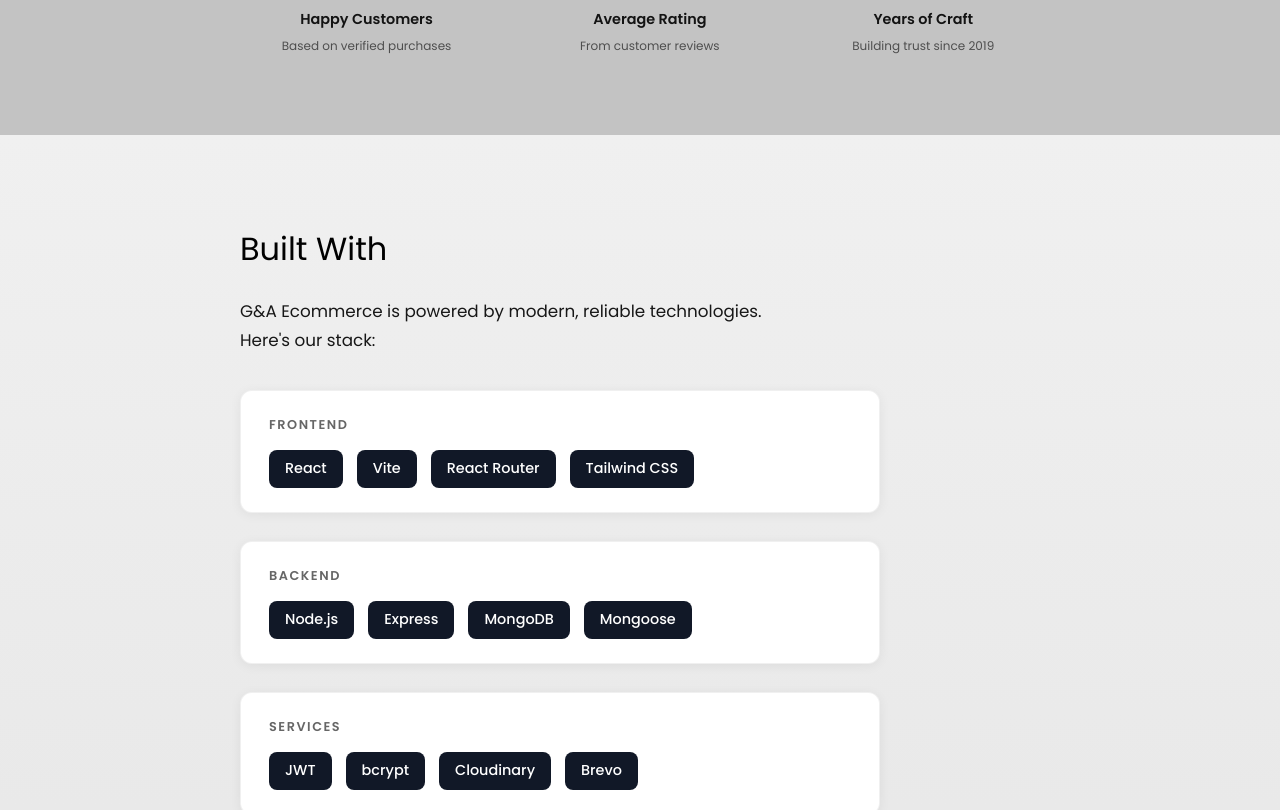
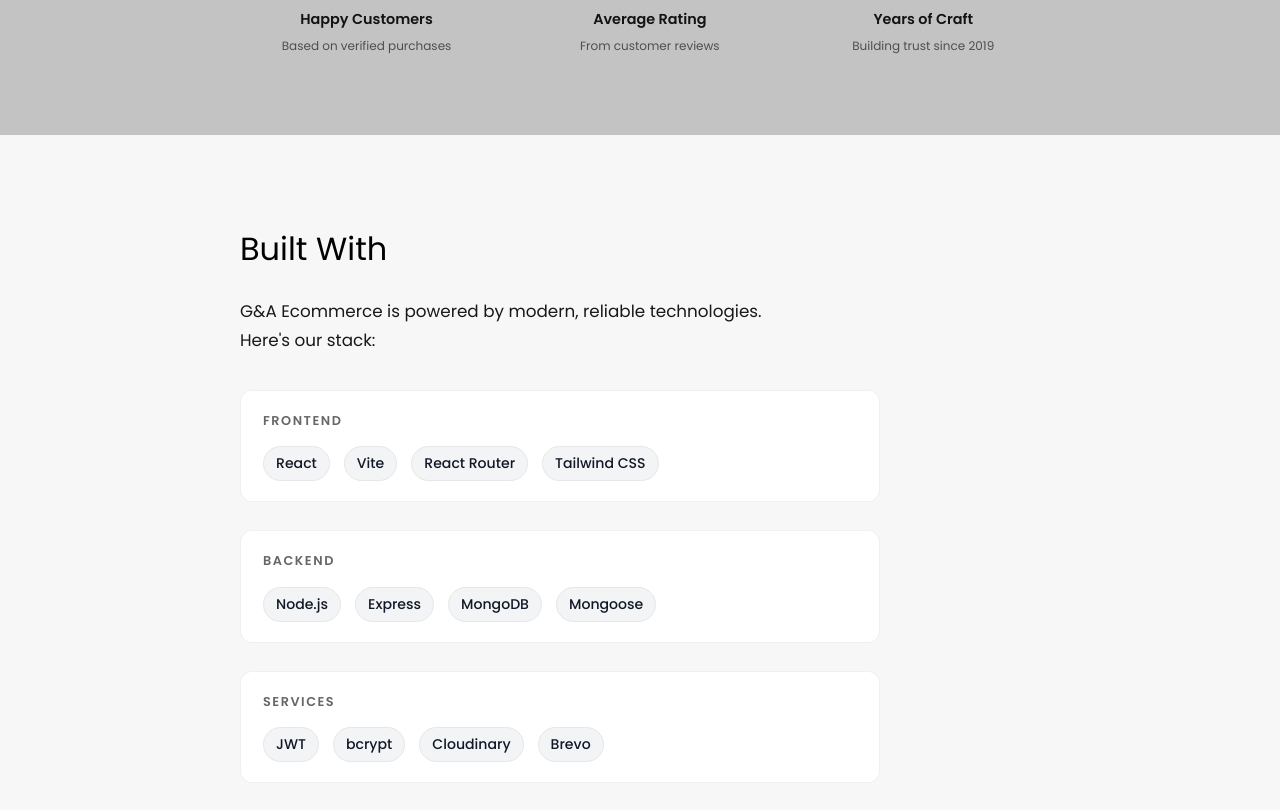
Before and after one commit to AllamGowriSankar0001/G-A-Ecommerce, a React (Vite) app in the folder client/: page /about in a window 1280 px wide. Shown: the part 2660-3470 px from the top of the page. Built offline with nearby package versions, Linux system fonts and the light colour scheme; no server answers; a web font is replaced by a local one.

Commit message:
added stacked scroll in the about section

```diff
--- a/client/src/index.css
+++ b/client/src/index.css
@@ -448,7 +448,7 @@
   top: 0px;
 }
 
-.stacked-categories {
+.stacked-bestseller {
   z-index: 2;
   background: #f9fafb;
 }
@@ -1344,9 +1344,9 @@
   text-align: center;
 }
 
-/* Tech stack section - clean stacked view */
+/* Tech stack section - simple stacked view */
 .about-stack-section {
-  background: linear-gradient(180deg, #f0f0f0 0%, #e8e8e8 100%);
+  background: #f7f7f7;
 }
 
 .about-stack-intro {
@@ -1366,31 +1366,8 @@
 .about-stack-group {
   background: #fff;
   border-radius: 12px;
-  padding: 24px 28px;
-  box-shadow: 0 2px 12px rgba(0, 0, 0, 0.06);
+  padding: 20px 22px;
   border: 1px solid rgba(0, 0, 0, 0.06);
-  transition: transform 0.25s ease, box-shadow 0.25s ease;
-  animation: about-stack-fade-in 0.5s ease forwards;
-}
-
-.about-stack-group:nth-child(1) { animation-delay: 0.05s; opacity: 0; }
-.about-stack-group:nth-child(2) { animation-delay: 0.15s; opacity: 0; }
-.about-stack-group:nth-child(3) { animation-delay: 0.25s; opacity: 0; }
-
-@keyframes about-stack-fade-in {
-  from {
-    opacity: 0;
-    transform: translateY(10px);
-  }
-  to {
-    opacity: 1;
-    transform: translateY(0);
-  }
-}
-
-.about-stack-group:hover {
-  transform: translateY(-2px);
-  box-shadow: 0 8px 24px rgba(0, 0, 0, 0.08);
 }
 
 .about-stack-label {
@@ -1410,18 +1387,17 @@
 
 .about-stack-item {
   display: inline-block;
-  padding: 8px 16px;
-  font-size: 0.9rem;
+  padding: 6px 12px;
+  font-size: 0.88rem;
   font-weight: 500;
-  background: #111827;
-  color: #fff;
-  border-radius: 8px;
-  transition: background 0.2s ease, transform 0.2s ease;
+  background: #f3f4f6;
+  color: #111827;
+  border-radius: 999px;
+  border: 1px solid #e5e7eb;
 }
 
 .about-stack-item:hover {
-  background: #1f2937;
-  transform: scale(1.02);
+  background: #e5e7eb;
 }
 
 .trust-stats {
```
